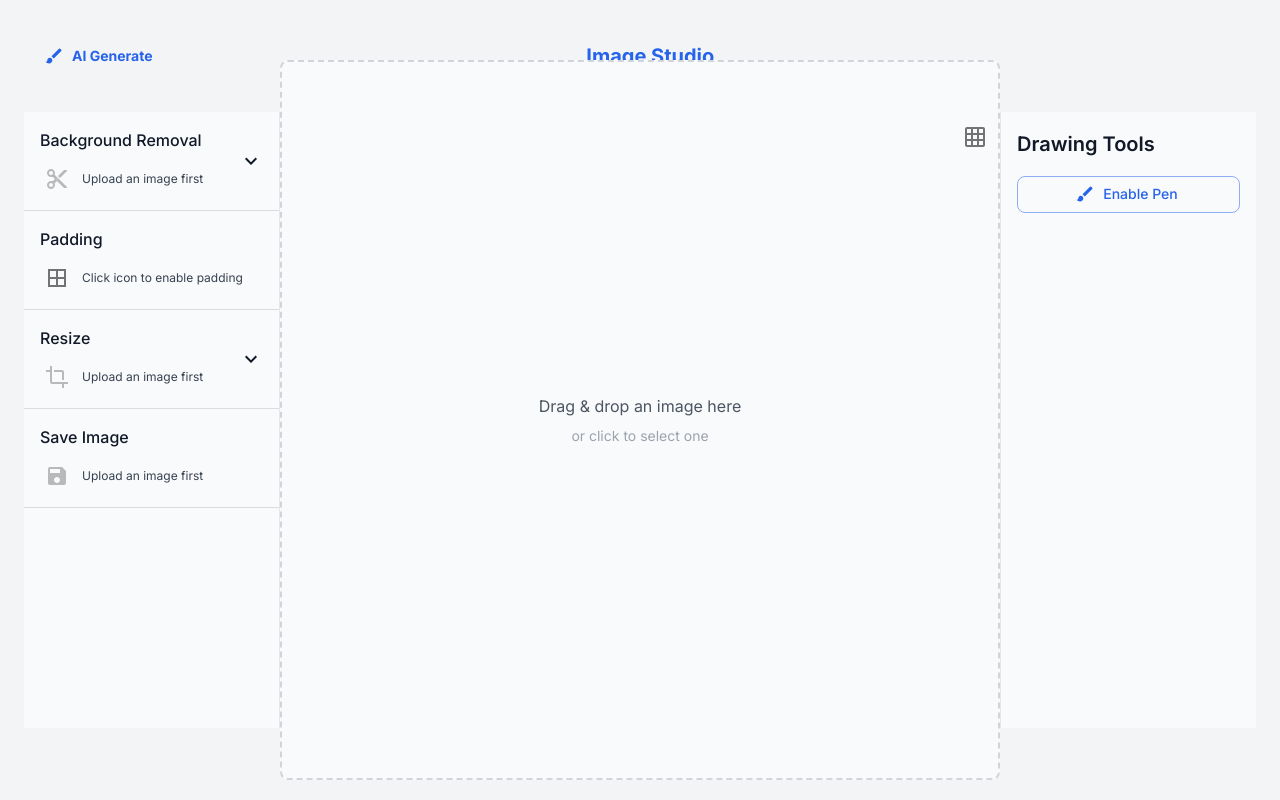
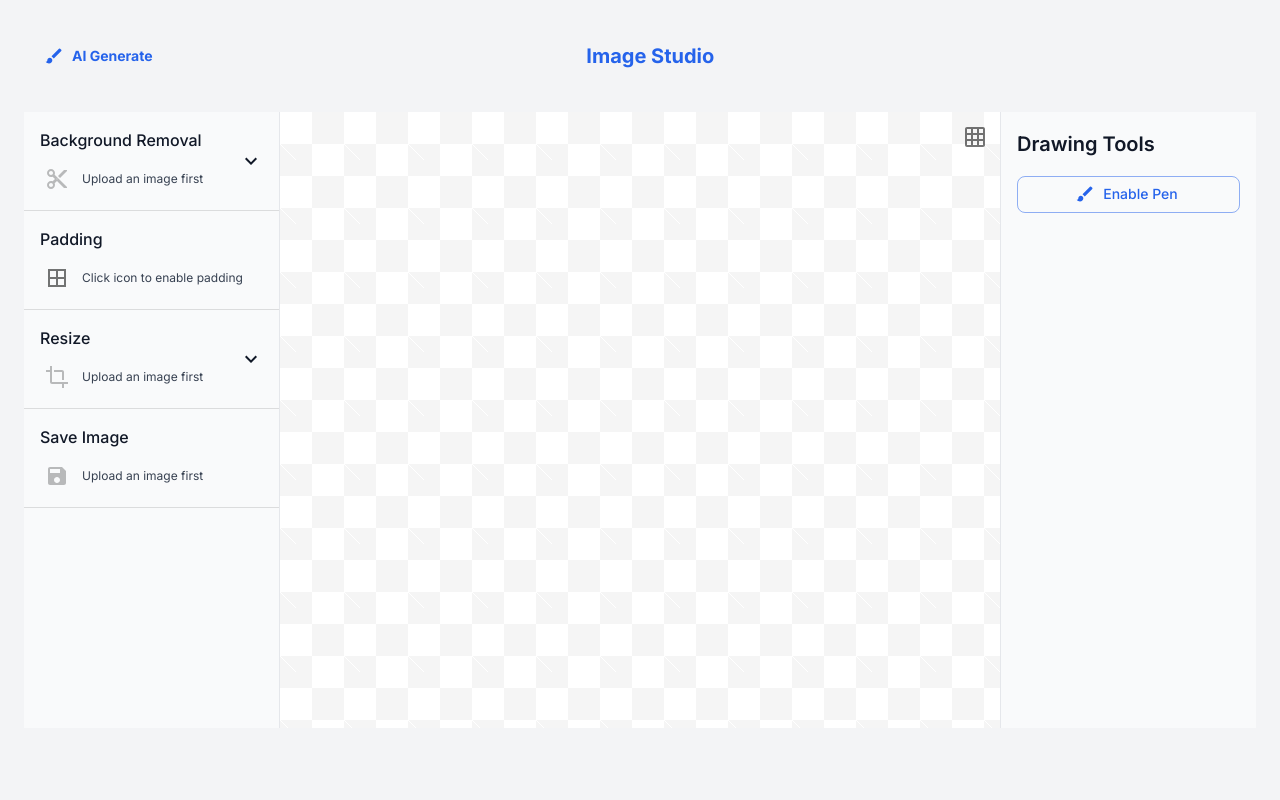
Before and after one commit to astrimbu/background-remover, a Next.js app in the folder frontend/: page / in a window 1280 px wide. Built offline with nearby package versions, Linux system fonts and the light colour scheme.

Commit message:
Simplify ImageDropzone styling

```diff
--- a/frontend/components/ImageDropzone/index.tsx
+++ b/frontend/components/ImageDropzone/index.tsx
@@ -26,23 +26,17 @@ export function ImageDropzone() {
     <div
       {...getRootProps()}
       className={`
-        aspect-square w-full bg-gray-50 rounded-lg
-        border-2 border-dashed transition-colors duration-200
+        w-full h-full
         flex items-center justify-center cursor-pointer
-        ${isDragActive ? 'border-blue-500 bg-blue-50' : 'border-gray-300 hover:border-gray-400'}
+        ${isDragActive ? 'bg-blue-50' : ''}
       `}
     >
       <input {...getInputProps()} />
-      <div className="text-center p-6">
-        {isDragActive ? (
+      {isDragActive && (
+        <div className="text-center p-6">
           <p className="text-blue-500">Drop the image here...</p>
-        ) : (
-          <>
-            <p className="text-gray-600 mb-2">Drag & drop an image here</p>
-            <p className="text-gray-400 text-sm">or click to select one</p>
-          </>
-        )}
-      </div>
+        </div>
+      )}
     </div>
   );
 }
```
